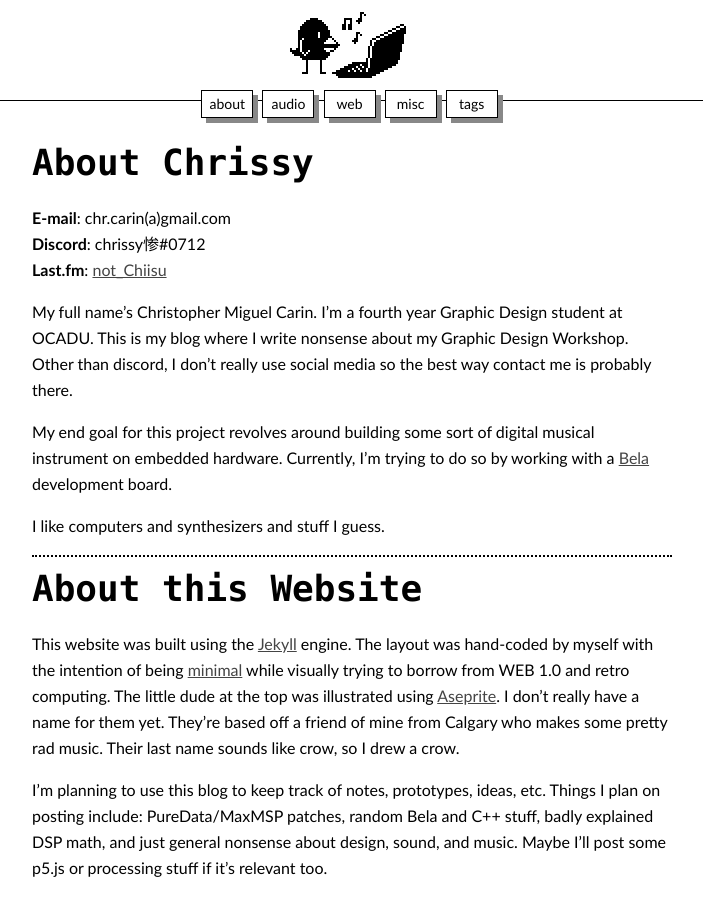
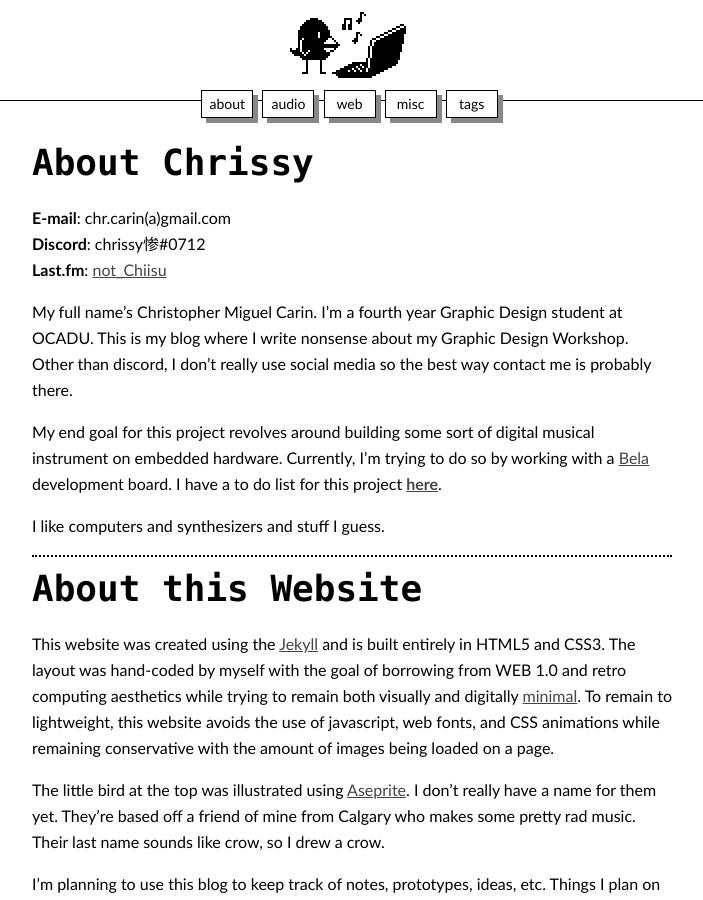
Before and after one commit to cheesoup/GRPH, a Jekyll site: the page built from about.md, in a window 1280 px wide and 900 px high. Shown: the whole window, without its empty margins (288-991 px from the left). Built offline with Jekyll 4.4.1, drawn with Linux system fonts in a browser that asks for light colours.

```diff
--- a/_layouts/landing.html
+++ b/_layouts/landing.html
@@ -13,7 +13,7 @@
         <!-- HEADER START -->
         <div class="centered">
           <picture>
-            <img src="{{ "/assets/images/splash.gif" | relative_url }}" alt="hello" class="logo" width="104" height="112"/>
+            <a href="{{ "about" | relative_url }}"><img src="{{ "/assets/images/splash.gif" | relative_url }}" alt="hello" class="logo" width="104" height="112"/></a>
           </picture>
           <h1>
             Hi I'm Chris. This is my blog about making a synth for workshop.
--- a/about.md
+++ b/about.md
@@ -12,7 +12,7 @@ date: Nov. 16th, 2021
 
 My full name's Christopher Miguel Carin. I'm a fourth year Graphic Design student at OCADU. This is my blog where I write nonsense about my Graphic Design Workshop. Other than discord, I don't really use social media so the best way contact me is probably there.
 
-My end goal for this project revolves around building some sort of digital musical instrument on embedded hardware. Currently, I'm trying to do so by working with a [Bela](http://bela.io/) development board.
+My end goal for this project revolves around building some sort of digital musical instrument on embedded hardware. Currently, I'm trying to do so by working with a [Bela](http://bela.io/) development board. I have a to do list for this project **[here](todo)**.
 
 I like computers and synthesizers and stuff I guess.
 
@@ -20,7 +20,9 @@ I like computers and synthesizers and stuff I guess.
 
 # About this Website
 
-This website was built using the [Jekyll](https://jekyllrb.com/) engine. The layout was hand-coded by myself with the intention of being [minimal](https://tools.pingdom.com/#5f51c41051400000) while visually trying to borrow from WEB 1.0 and retro computing. The little dude at the top was illustrated using [Aseprite](https://www.aseprite.org/). I don't really have a name for them yet. They're based off a friend of mine from Calgary who makes some pretty rad music. Their last name sounds like crow, so I drew a crow.
+This website was created using the [Jekyll](https://jekyllrb.com/) and is built entirely in HTML5 and CSS3. The layout was hand-coded by myself with the goal of borrowing from WEB 1.0 and retro computing aesthetics while trying to remain both visually and digitally [minimal](https://tools.pingdom.com/#5f51c41051400000). To remain to lightweight, this website avoids the use of javascript, web fonts, and CSS animations while remaining conservative with the amount of images being loaded on a page.
+
+The little bird at the top was illustrated using [Aseprite](https://www.aseprite.org/). I don't really have a name for them yet. They're based off a friend of mine from Calgary who makes some pretty rad music. Their last name sounds like crow, so I drew a crow.
 
 I'm planning to use this blog to keep track of notes, prototypes, ideas, etc. Things I plan on posting include: PureData/MaxMSP patches, random Bela and C++ stuff, badly explained DSP math, and just general nonsense about design, sound, and music. Maybe I'll post some p5.js or processing stuff if it's relevant too.
 
--- a/tags.html
+++ b/tags.html
@@ -44,7 +44,7 @@ https://codinfox.github.io/dev/2015/03/06/use-tags-and-categories-in-your-jekyll
 
 {% for tag in tags %}
 <div class="tagged" id="{{ tag | slugify }}">
-  <header>Posts tagged with: <span>{{ tag }}</span></header>
+  <header class="tagged">Posts tagged with: <span>{{ tag }}</span></header>
   <ul class="posts">
     {% for post in site.posts %}
       {% if post.tags contains tag %}
```
Also changed, not shown: todo.md (added, +35 -0 lines), 13 other files.
